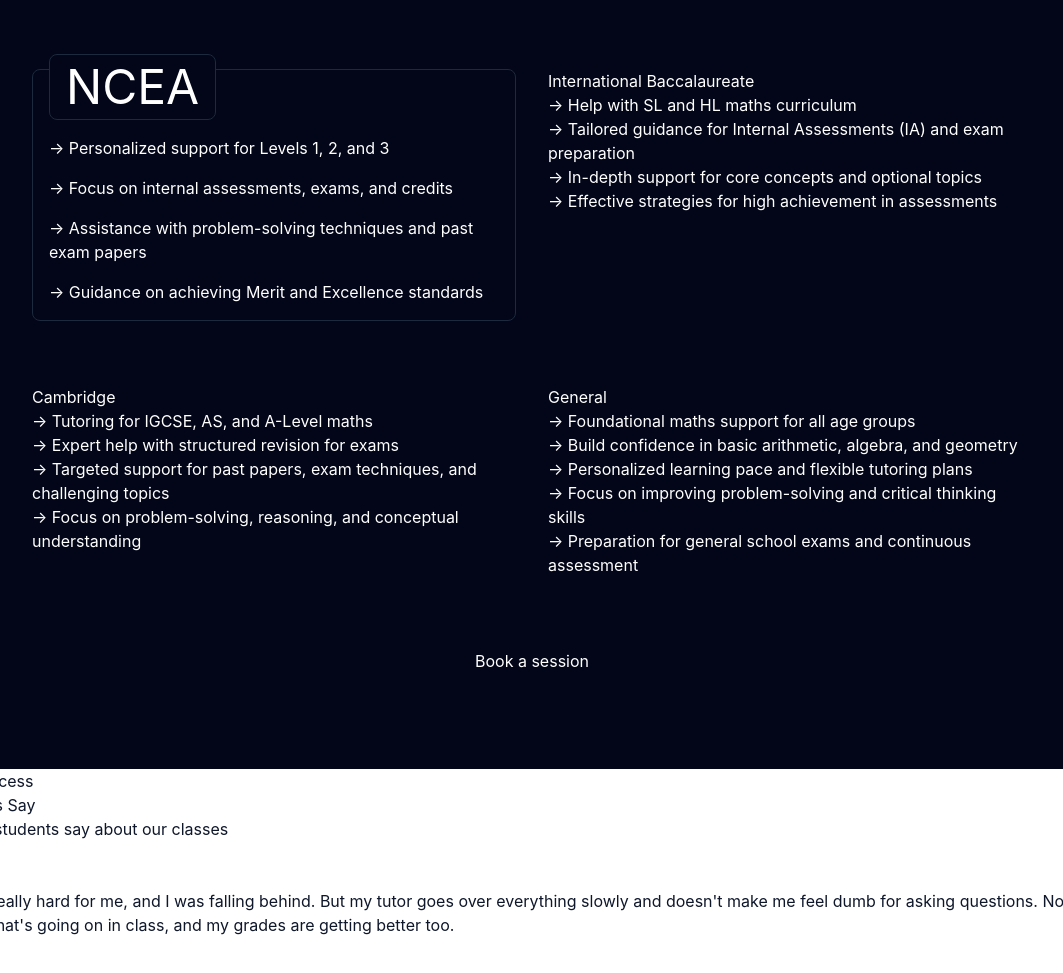
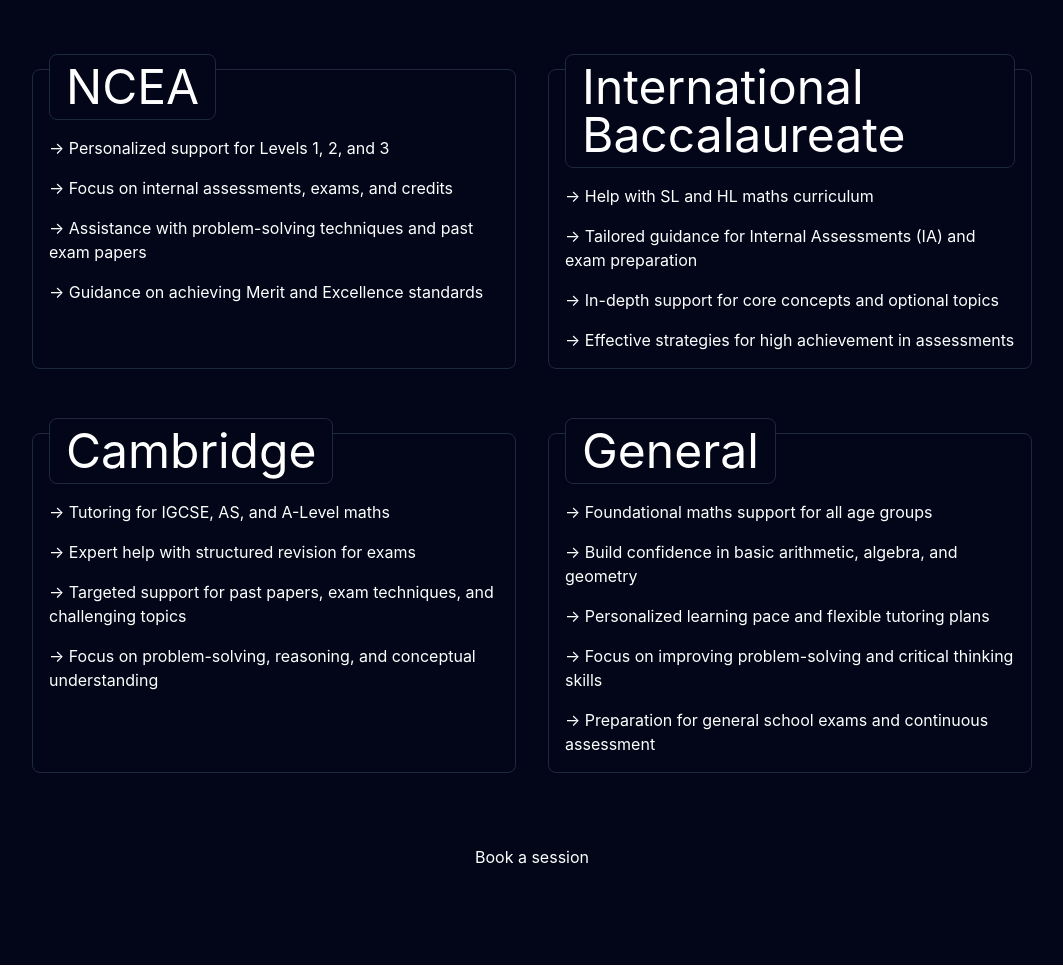
Before and after one commit to globus40000/tailwindcss-260701, a website built with Vite: page index.html in a window 1280 px wide. Shown: the part 1327-2300 px from the top of the page, without its empty margins (108-1171 px from the left). Built offline with nearby package versions, Linux system fonts and the light colour scheme.

Commit message:
style(maths): apply styles to all groups

```diff
--- a/index.html
+++ b/index.html
@@ -124,8 +124,14 @@
               </p>
               <p>&rarr; Guidance on achieving Merit and Excellence standards</p>
             </div>
-            <div>
-              <h4>International Baccalaureate</h4>
+            <div
+              class="border border-solid border-slate-800 hover:border-blue-400 p-4 rounded-lg duration-200 flex flex-col gap-4 group"
+            >
+              <h4
+                class="bg-slate-950 border border-solid border-slate-800 w-fit rounded-lg px-4 py-2 text-3xl sm:text-4xl md:text-5xl -mt-8 group-hover:border-blue-400 duration-200"
+              >
+                International Baccalaureate
+              </h4>
               <p>&rarr; Help with SL and HL maths curriculum</p>
               <p>
                 &rarr; Tailored guidance for Internal Assessments (IA) and exam
@@ -138,8 +144,14 @@
                 &rarr; Effective strategies for high achievement in assessments
               </p>
             </div>
-            <div>
-              <h4>Cambridge</h4>
+            <div
+              class="border border-solid border-slate-800 hover:border-blue-400 p-4 rounded-lg duration-200 flex flex-col gap-4 group"
+            >
+              <h4
+                class="bg-slate-950 border border-solid border-slate-800 w-fit rounded-lg px-4 py-2 text-3xl sm:text-4xl md:text-5xl -mt-8 group-hover:border-blue-400 duration-200"
+              >
+                Cambridge
+              </h4>
               <p>&rarr; Tutoring for IGCSE, AS, and A-Level maths</p>
               <p>&rarr; Expert help with structured revision for exams</p>
               <p>
@@ -151,8 +163,14 @@
                 understanding
               </p>
             </div>
-            <div>
-              <h4>General</h4>
+            <div
+              class="border border-solid border-slate-800 hover:border-blue-400 p-4 rounded-lg duration-200 flex flex-col gap-4 group"
+            >
+              <h4
+                class="bg-slate-950 border border-solid border-slate-800 w-fit rounded-lg px-4 py-2 text-3xl sm:text-4xl md:text-5xl -mt-8 group-hover:border-blue-400 duration-200"
+              >
+                General
+              </h4>
               <p>&rarr; Foundational maths support for all age groups</p>
               <p>
                 &rarr; Build confidence in basic arithmetic, algebra, and
```
